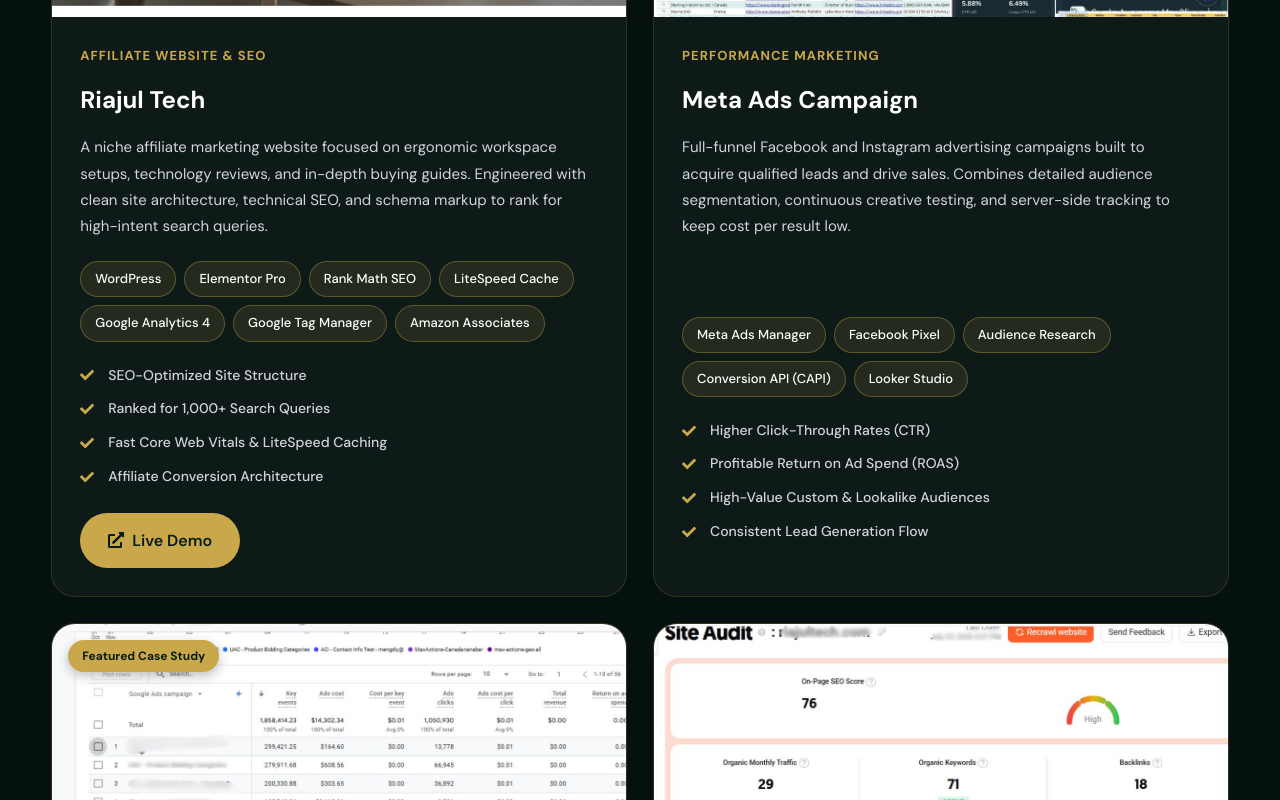
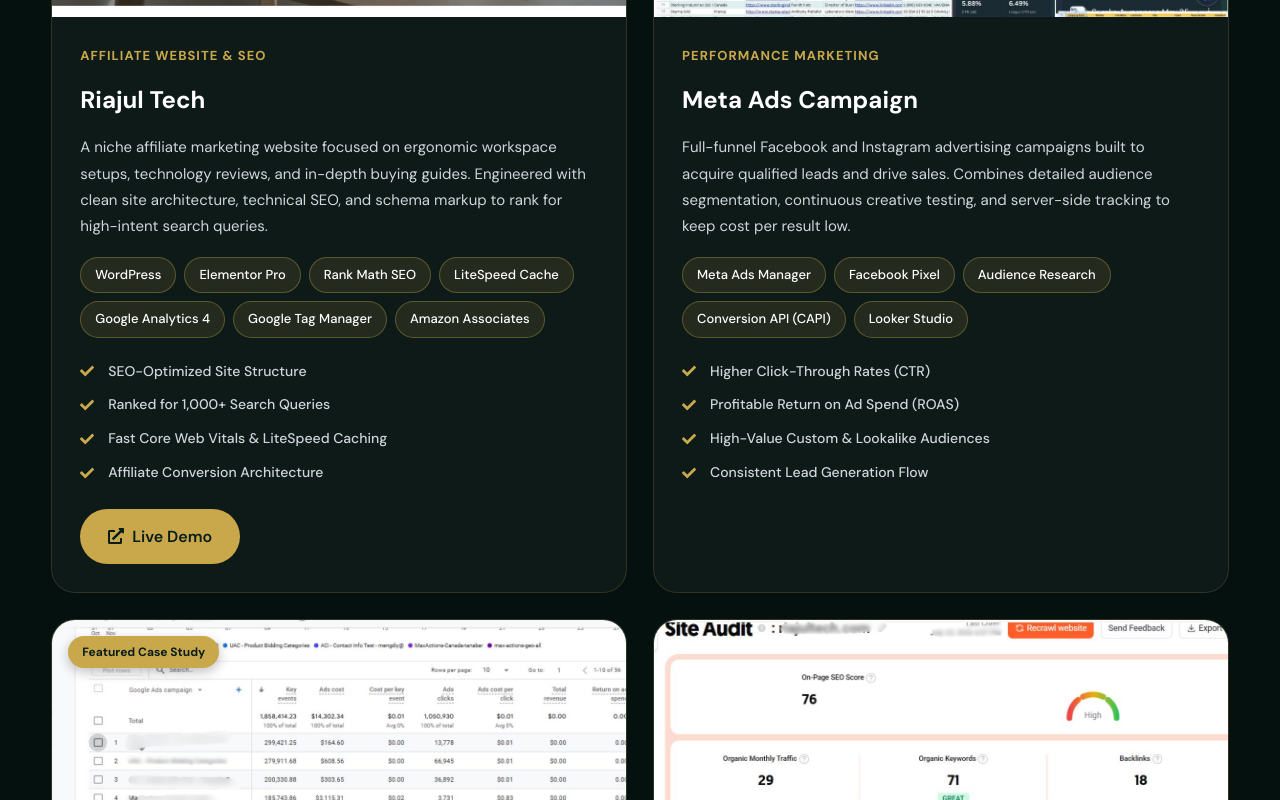
Before and after one commit to dmriajul/riajul-portfolio-react, a React (Vite) app: page / in a window 1280 px wide. Shown: the part 6400-7200 px from the top of the page. Built offline with nearby package versions, Linux system fonts and the light colour scheme.

Commit message:
Reduce margin-bottom in project content paragraph

```diff
--- a/src/styles/projects.css
+++ b/src/styles/projects.css
@@ -104,9 +104,8 @@
 .project-content p {
   color: var(--text-body);
   line-height: 1.75;
-  margin-bottom: 22px;
+  margin-bottom: 18px;
   font-size: 15px;
-  flex: 1;
 }
 
 /* ==========================================
```
